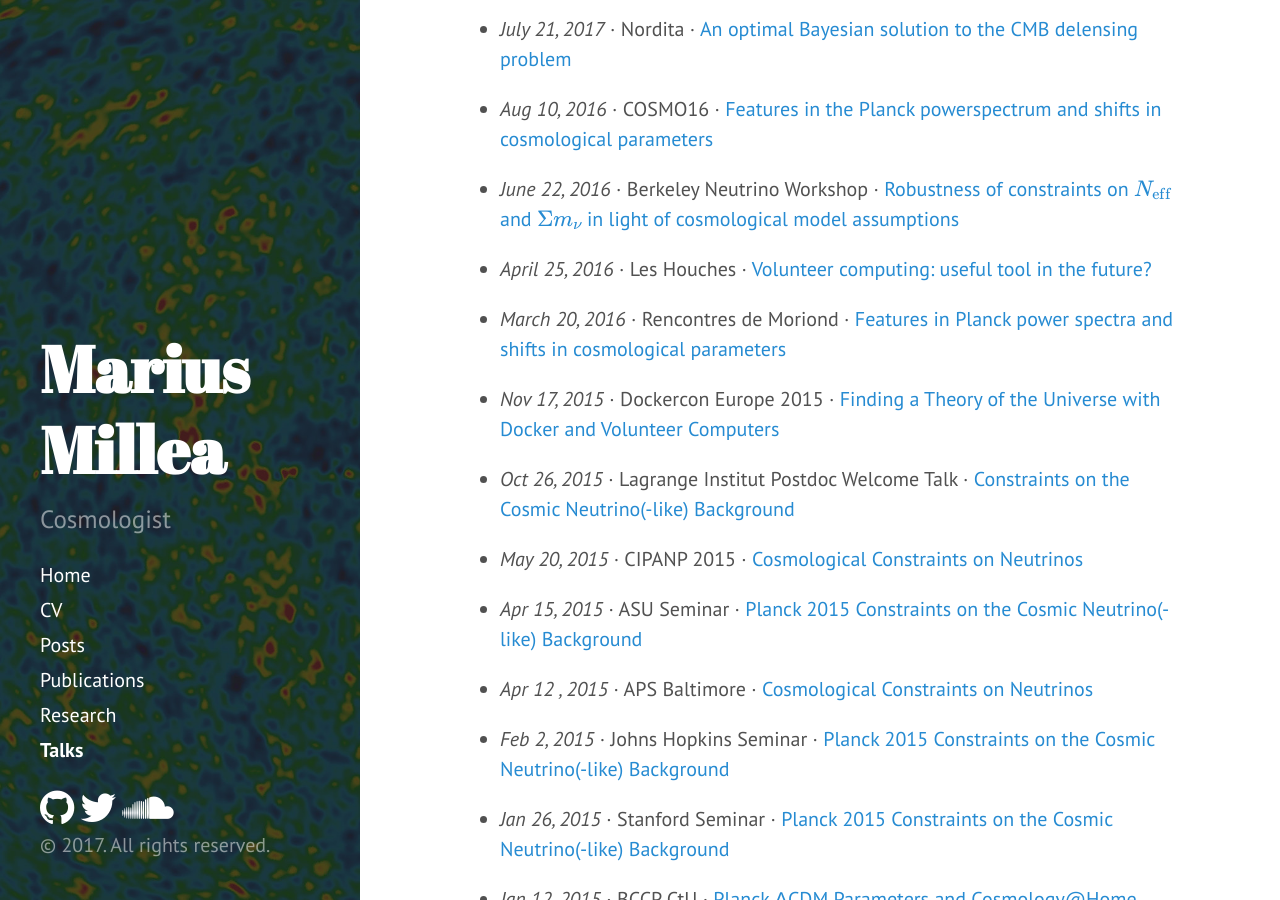
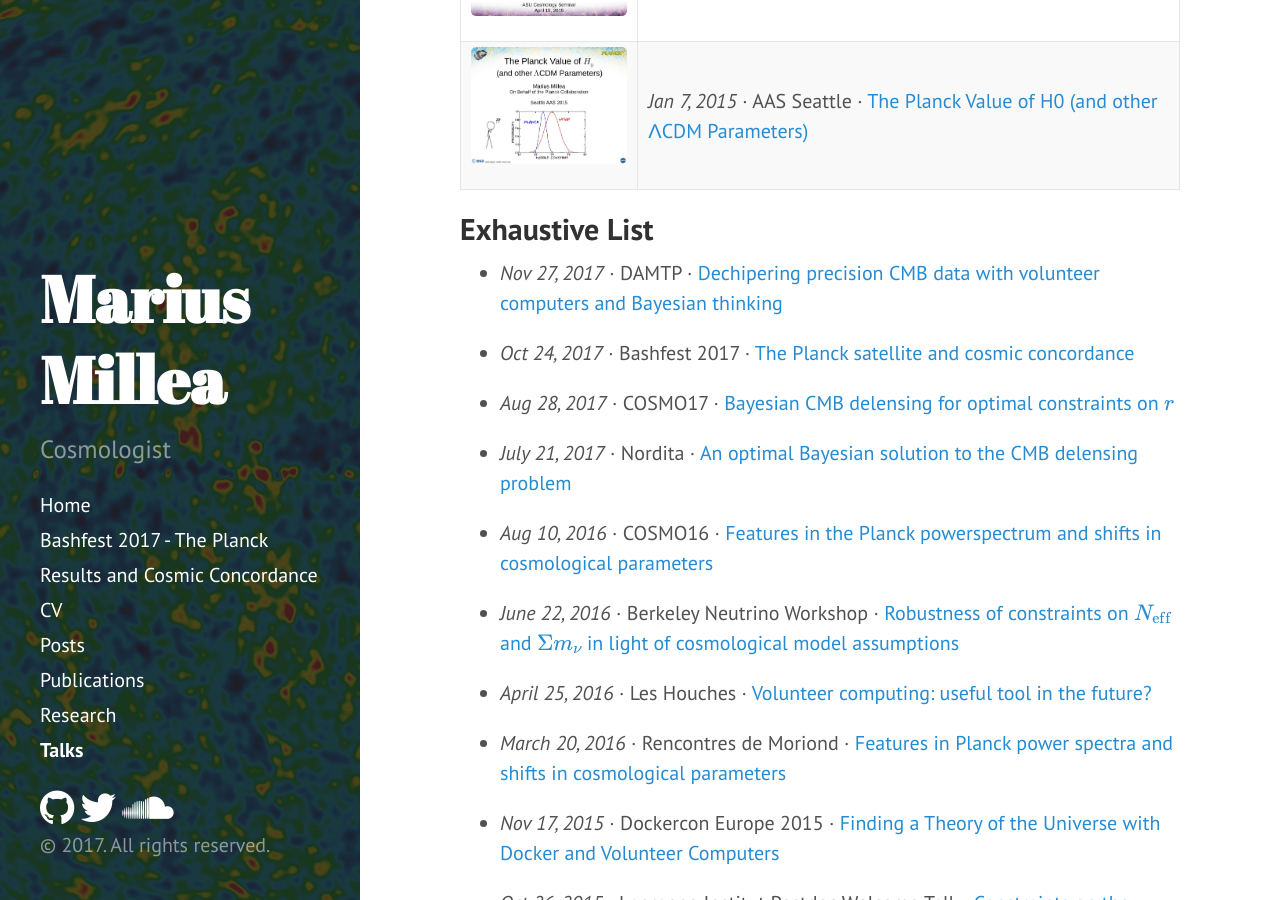
Before and after one commit to marius311/marius311.github.io, a Jekyll site: the page built from talks.md, in a window 1280 px wide and 900 px high, scrolled down 1545 px. Built offline with Jekyll 4.4.1, drawn with Linux system fonts in a browser that asks for light colours; nearby versions of some CDN libraries; formulas are drawn with MathJax 3.

Commit message:
add bashfest video, cambrige talk

```diff
--- a/talks.md
+++ b/talks.md
@@ -8,6 +8,8 @@
 ## Videos
 
 <iframe width="600" height="336" src="https://www.youtube.com/embed/7YV2g3yBY88" frameborder="0" gesture="media" allowfullscreen></iframe>
+
+<iframe width="600" height="336" src="https://www.youtube.com/embed/xWglFoScLh8" frameborder="0" gesture="media" allowfullscreen></iframe>
 
 
 ## Highlights
@@ -20,6 +22,8 @@
 
 
 ## Exhaustive List
+
+* *Nov 27, 2017* · DAMTP · [Dechipering precision CMB data with volunteer computers and Bayesian thinking]()
 
 * *Oct 24, 2017* · Bashfest 2017 · [The Planck satellite and cosmic concordance](https://zenodo.org/record/1036790)
 
```
Also changed, not shown: bashfest.md (+3 -1 lines).
